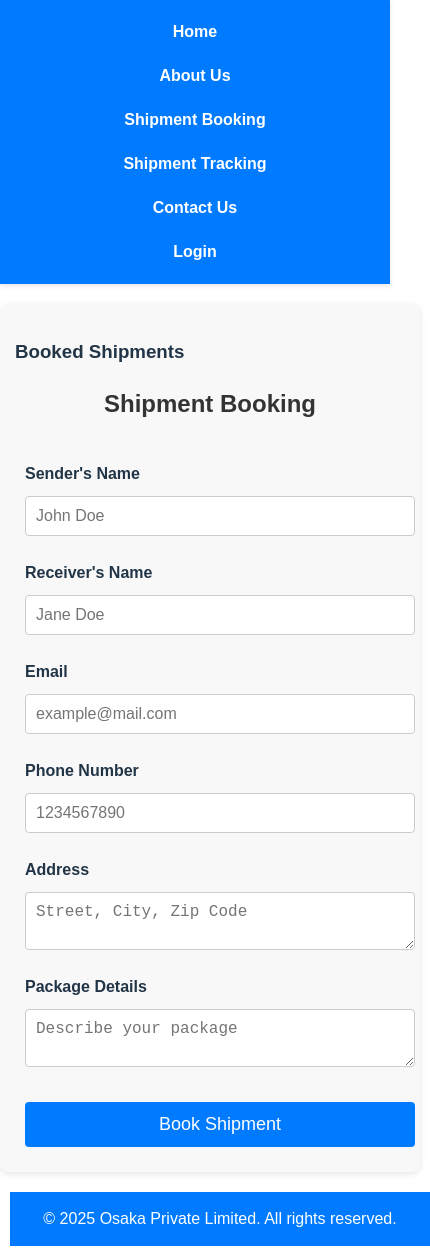
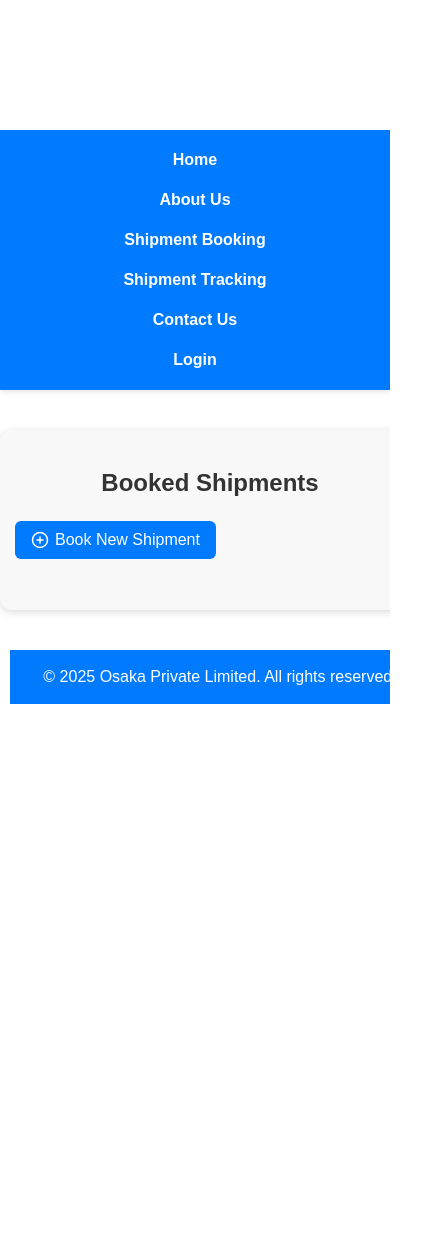
Before and after one commit to Boobesh19/Reactfrontend, a React (Vite) app: page /booking in a window 390 px wide. Shown: the whole page, 430 px wide, since content can reach past the window. After the commit the page ends 844 px from the top, so only its background shows below. Built offline with nearby package versions, Linux system fonts and the light colour scheme.

Commit message:
deploy config

```diff
--- a/src/App.css
+++ b/src/App.css
@@ -4,6 +4,7 @@ body, html {
   padding: 0;
   width: 100vw;
   font-family: 'Arial', sans-serif;
+  overflow-x: hidden;
 }
 
 /* Background Images with Overlay */
@@ -64,7 +65,7 @@ nav a {
   text-decoration: none;
   font-size: 18px;
   font-weight: bold;
-  margin: 0 15px;
+  margin: 0 10px;
   transition: 0.3s;
 }
 
@@ -171,7 +172,7 @@ form button:hover {
 
   nav a {
     display: block;
-    margin: 10px 0;
+    margin: 8px 0;
     font-size: 16px;
   }
 
--- a/src/pages/SBooking.css
+++ b/src/pages/SBooking.css
@@ -1,51 +1,170 @@
 /* ShipmentBooking.css */
+
+/* ===== Modal Overlay (Responsive & Scrollable) ===== */
+.modal-overlay {
+  position: fixed;
+  top: 0;
+  left: 0;
+  width: 100vw;
+  height: 100vh;
+  background-color: rgba(0, 0, 0, 0.5);
+  display: flex;
+  justify-content: center;
+  align-items: center;
+  padding: 20px;
+  box-sizing: border-box;
+  overflow-y: auto;
+  z-index: 1000;
+}
+
+/* ===== Modal Box ===== */
+.modal {
+  background: #ffffff;
+  padding: 24px;
+  border-radius: 10px;
+  width: 100%;
+  max-width: 500px;
+  max-height: 90vh;
+  overflow-y: auto;
+  box-shadow: 0 4px 12px rgba(0, 0, 0, 0.3);
+  position: relative;
+}
+
+.modal h3 {
+  text-align: center;
+  margin-bottom: 20px;
+  color: #333;
+}
+
+/* ===== Modal Form ===== */
+.modal form label {
+  font-weight: bold;
+  margin-top: 12px;
+  display: block;
+}
+
+.modal form input,
+.modal form textarea {
+  width: 100%;
+  padding: 10px;
+  margin-top: 6px;
+  border: 1px solid #ccc;
+  border-radius: 6px;
+}
+
+.modal form .form-actions {
+  margin-top: 20px;
+  display: flex;
+  justify-content: space-between;
+}
+
+.modal form button {
+  padding: 10px 16px;
+  border: none;
+  border-radius: 6px;
+  font-weight: bold;
+  cursor: pointer;
+  transition: background-color 0.2s ease-in-out;
+}
+
+.modal form button[type="submit"] {
+  background-color: #007bff;
+  color: white;
+}
+
+.modal form button[type="submit"]:hover {
+  background-color: #0056b3;
+}
+
+.modal form button[type="button"] {
+  background-color: #9b9797;
+}
+
+.modal form button[type="button"]:hover {
+  background-color: #585757;
+}
+
+/* ===== Main Container ===== */
 .shipment-container {
-    max-width: 600px;
-    margin: 20px auto;
+  max-width: 700px;
+  margin: 40px auto;
   padding: 20px;
   background-color: #f8f8f8;
-    border-radius: 8px;
-    box-shadow: 0 2px 6px rgba(0, 0, 0, 0.1);
+  border-radius: 12px;
+  box-shadow: 0 2px 8px rgba(0, 0, 0, 0.15);
 }
 
 .shipment-container h2 {
   text-align: center;
   color: #333;
+  margin-bottom: 20px;
 }
 
-  .shipment-container form label {
-    font-weight: bold;
-    margin-top: 10px;
-    display: block;
+.shipment-list {
+  list-style: none;
+  padding: 0;
 }
 
-  .shipment-container form input,
-  .shipment-container form textarea {
-    width: 100%;
-    padding: 10px;
-    margin-top: 5px;
-    border: 1px solid #ccc;
-    border-radius: 4px;
+.shipment-item {
+  background-color: #fff;
+  padding: 16px;
+  border-radius: 8px;
+  margin-bottom: 15px;
+  box-shadow: 0 1px 4px rgba(0, 0, 0, 0.1);
 }
 
-  .shipment-container form button {
-    margin-top: 20px;
-    width: 100%;
-    padding: 12px;
+.shipment-info {
+  margin-bottom: 10px;
+}
+
+.shipment-actions {
+  display: flex;
+  justify-content: flex-end;
+  gap: 10px;
+}
+
+.edit-btn,
+.delete-btn {
+  background: none;
+  border: none;
+  cursor: pointer;
+  color: #312f2f;
+  transition: color 0.2s ease-in-out;
+}
+
+.edit-btn:hover {
+  color: #007bff;
+}
+
+.delete-btn:hover {
+  color: #dc3545;
+}
+
+/* ===== New Shipment Button ===== */
+.new-booking-btn {
+  display: inline-flex;
+  align-items: center;
+  gap: 6px;
+  padding: 10px 16px;
   background-color: #007bff;
   color: white;
   border: none;
-    border-radius: 4px;
+  border-radius: 6px;
   cursor: pointer;
+  margin-bottom: 20px;
+  font-size: 16px;
+  transition: background-color 0.2s ease-in-out;
 }
 
-  .shipment-container form button:hover {
+.new-booking-btn:hover {
   background-color: #0056b3;
 }
 
+/* ===== Messages ===== */
 .error {
   color: red;
   font-size: 0.9em;
+  margin-top: 4px;
 }
 
 .message {
--- a/src/pages/ShipmentBooking.jsx
+++ b/src/pages/ShipmentBooking.jsx
@@ -2,14 +2,14 @@ import React, { useState } from "react";
 import { useForm } from "react-hook-form";
 import { zodResolver } from "@hookform/resolvers/zod";
 import { z } from "zod";
-import { Edit, Trash2 } from "lucide-react"; // Import icons
+import { Edit, Trash2, PlusCircle } from "lucide-react";
 import "./SBooking.css";
 
 const shipmentSchema = z.object({
   senderName: z.string().min(2, "Sender's name must be at least 2 characters"),
   receiverName: z.string().min(2, "Receiver's name must be at least 2 characters"),
   email: z.string().email().nonempty("Invalid email address"),
-  phone: z.string().min(10, "Phone number must be at least 10 digits").max(12,"Phone number must be at max 12 digits"),
+  phone: z.string().min(10, "Phone must be at least 10 digits").max(12, "Max 12 digits"),
   address: z.string().min(5, "Address must be at least 5 characters"),
   packageDetails: z.string().min(5, "Please provide package details"),
 });
@@ -17,6 +17,8 @@ const shipmentSchema = z.object({
 function ShipmentBooking() {
   const [shipments, setShipments] = useState([]);
   const [editIndex, setEditIndex] = useState(null);
+  const [showForm, setShowForm] = useState(false);
+
   const {
     register,
     handleSubmit,
@@ -27,50 +29,53 @@ function ShipmentBooking() {
 
   const onSubmit = (data) => {
     if (editIndex !== null) {
-      console.log(`Editing shipment at index ${editIndex}:`, data);
-      const updatedShipments = [...shipments];
-      updatedShipments[editIndex] = data;
-      setShipments(updatedShipments);
+      const updated = [...shipments];
+      updated[editIndex] = data;
+      setShipments(updated);
       setEditIndex(null);
     } else {
-      console.log("New shipment booked:", data);
       setShipments([...shipments, data]);
     }
     reset();
+    setShowForm(false);
   };
 
   const handleEdit = (index) => {
-    console.log(`Editing shipment at index ${index}:`, shipments[index]);
     const shipment = shipments[index];
     Object.keys(shipment).forEach((key) => setValue(key, shipment[key]));
     setEditIndex(index);
+    setShowForm(true);
   };
 
   const handleDelete = (index) => {
-    const confirmDelete = window.confirm("Are you sure you want to delete this shipment?");
-    if (confirmDelete) {
-      console.log(`Deleting shipment at index ${index}`);
-      const filteredShipments = shipments.filter((_, i) => i !== index);
-      setShipments(filteredShipments);
-    } else {
-      console.log("Deletion cancelled.");
+    if (window.confirm("Are you sure you want to delete this shipment?")) {
+      setShipments(shipments.filter((_, i) => i !== index));
     }
+  };
+
+  const openNewForm = () => {
+    reset();
+    setEditIndex(null);
+    setShowForm(true);
   };
 
   return (
     <section className="shipment-container">
-      <div>
-      <h3>Booked Shipments</h3>
+      <h2>Booked Shipments</h2>
+      <button className="new-booking-btn" onClick={openNewForm}>
+        <PlusCircle size={18} /> Book New Shipment
+      </button>
+
       <ul className="shipment-list">
         {shipments.map((shipment, index) => (
           <li key={index} className="shipment-item">
             <div className="shipment-info">
-              <strong>Sender:</strong> {shipment.senderName} <br />
-              <strong>Receiver:</strong> {shipment.receiverName} <br />
-              <strong>Email:</strong> {shipment.email} <br />
-              <strong>Phone:</strong> {shipment.phone} <br />
-              <strong>Address:</strong> {shipment.address} <br />
-              <strong>Package:</strong> {shipment.packageDetails} <br />
+              <strong>Sender:</strong> {shipment.senderName}<br />
+              <strong>Receiver:</strong> {shipment.receiverName}<br />
+              <strong>Email:</strong> {shipment.email}<br />
+              <strong>Phone:</strong> {shipment.phone}<br />
+              <strong>Address:</strong> {shipment.address}<br />
+              <strong>Package:</strong> {shipment.packageDetails}<br />
             </div>
             <div className="shipment-actions">
               <button onClick={() => handleEdit(index)} className="edit-btn">
@@ -83,9 +88,12 @@ function ShipmentBooking() {
           </li>
         ))}
       </ul>
-      </div>
 
-      <h2>Shipment Booking</h2>
+      {/* Popup Modal for Booking Form */}
+      {showForm && (
+        <div className="modal-overlay">
+          <div className="modal">
+            <h3>{editIndex !== null ? "Edit Shipment" : "New Shipment"}</h3>
             <form onSubmit={handleSubmit(onSubmit)}>
               <label>Sender's Name</label>
               <input {...register("senderName")} placeholder="John Doe" />
@@ -96,11 +104,11 @@ function ShipmentBooking() {
               {errors.receiverName && <p className="error">{errors.receiverName.message}</p>}
 
               <label>Email</label>
-        <input {...register("email")} placeholder="example@mail.com" />
+              <input type="email" {...register("email")} placeholder="example@mail.com" />
               {errors.email && <p className="error">{errors.email.message}</p>}
 
               <label>Phone Number</label>
-        <input {...register("phone")} placeholder="1234567890" />
+              <input type="tel" {...register("phone")} placeholder="1234567890" />
               {errors.phone && <p className="error">{errors.phone.message}</p>}
 
               <label>Address</label>
@@ -111,8 +119,14 @@ function ShipmentBooking() {
               <textarea {...register("packageDetails")} placeholder="Describe your package" />
               {errors.packageDetails && <p className="error">{errors.packageDetails.message}</p>}
 
-        <button type="submit">{editIndex !== null ? "Update" : "Book Shipment"}</button>
+              <div className="form-actions">
+                <button type="submit">{editIndex !== null ? "Update Shipment" : "Book Shipment"}</button>
+                <button type="button" onClick={() => setShowForm(false)}>Cancel</button>
+              </div>
             </form>
+          </div>
+        </div>
+      )}
     </section>
   );
 }
```
Lines whose indentation alone changed are shown as unchanged.
